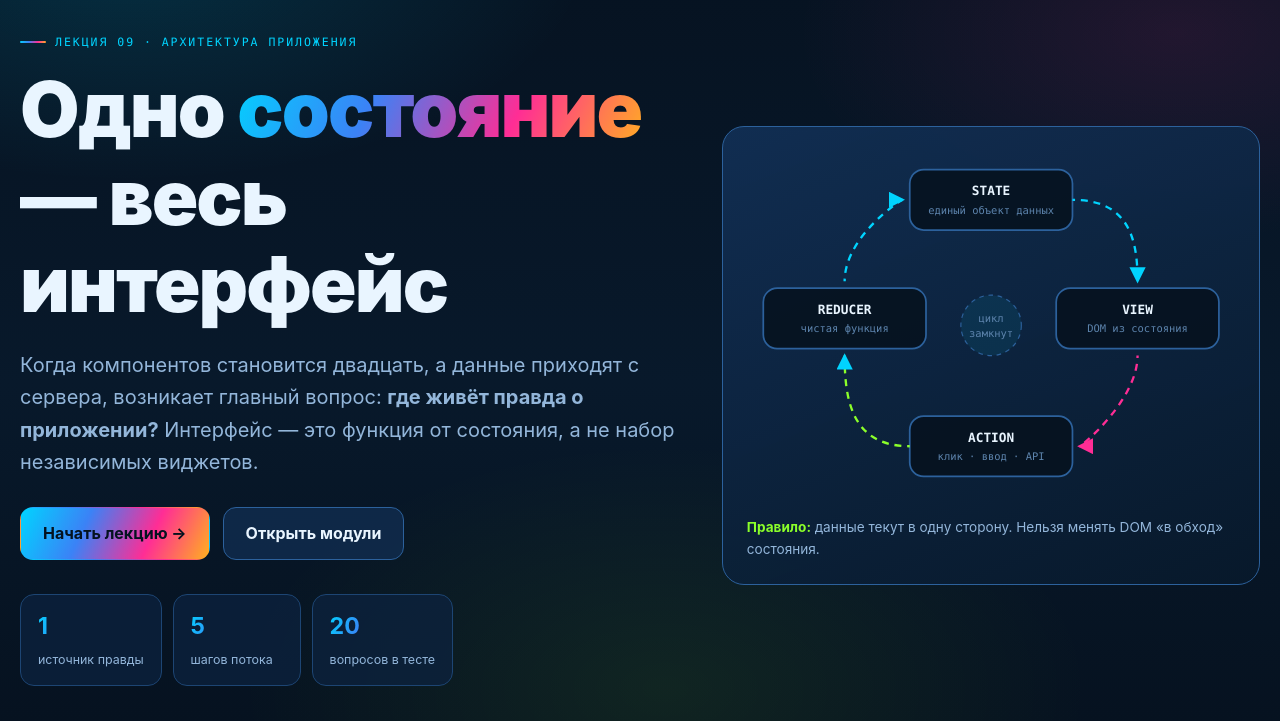
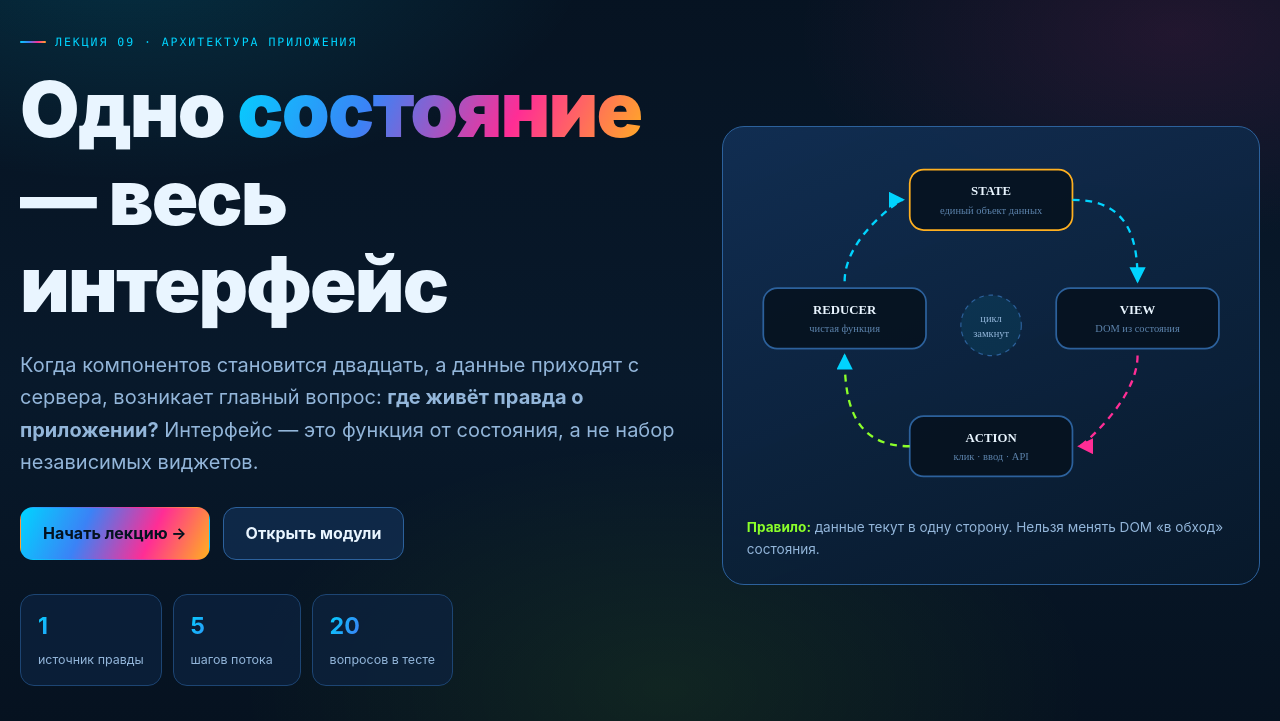
Before and after one commit to MunkuevaBaira/site09, a plain HTML site: page index.html in a window 1280 px wide. Shown: the part 79-800 px from the top of the page. Drawn offline with Linux system fonts and the light colour scheme.

Commit message:
Update index.html

```diff
--- a/index.html
+++ b/index.html
@@ -79,19 +79,6 @@ h3{font-size:1.16rem;font-weight:750}
 .stat{background:rgba(13,35,64,.72);border:1px solid var(--line);border-radius:var(--r-md);padding:13px 17px;min-width:128px}
 .stat b{display:block;font-size:1.45rem;background:var(--grad);-webkit-background-clip:text;background-clip:text;color:transparent}
 .stat span{font-size:.78rem;color:var(--muted)}
-.diagram{background:linear-gradient(158deg,rgba(18,48,85,.92),rgba(8,25,43,.94));border:1px solid var(--line2);border-radius:var(--r-lg);padding:24px}
-.diagram svg{width:100%;height:auto;display:block}
-.dnode{fill:rgba(6,18,32,.9);stroke:var(--line2);stroke-width:1.5;cursor:pointer;transition:.2s}
-.dnode:hover{stroke:var(--amber)}
-.dnode.active{stroke:var(--amber);fill:rgba(255,176,32,.13);filter:drop-shadow(0 0 8px rgba(255,176,32,.5))}
-.dlabel{fill:var(--text);font-family:var(--mono);font-size:11px;font-weight:700;pointer-events:none}
-.dsub{fill:var(--dim);font-family:var(--mono);font-size:9px;pointer-events:none}
-.dpath{fill:none;stroke:var(--trace);stroke-width:2;stroke-dasharray:6 5;animation:dash 1.6s linear infinite;transition:.2s}
-.dpath.m{stroke:var(--magenta)}.dpath.l{stroke:var(--lime)}
-.dpath.hot{stroke-width:3;stroke-dasharray:4 4;animation:dash .8s linear infinite}
-@keyframes dash{to{stroke-dashoffset:-22}}
-.hero-note{margin-top:17px;font-size:.85rem;color:var(--muted)}
-.hero-note b{color:var(--lime)}
 .state-lab{display:grid;grid-template-columns:.95fr 1.05fr;gap:20px;align-items:start}
 .counter-stage{min-height:230px;border-radius:var(--r-md);border:1px dashed var(--line2);display:grid;place-items:center;padding:24px}
 .counter-val{font-size:4.4rem;font-weight:900;background:var(--grad);-webkit-background-clip:text;background-clip:text;color:transparent;line-height:1;transition:transform .18s}
@@ -118,7 +105,7 @@ pre.code{padding:16px;font-size:.76rem;line-height:1.72;color:#cfe6ff;overflow:a
 .switch input:checked + i{background:linear-gradient(115deg,var(--trace),var(--magenta));border-color:transparent}
 .switch input:checked + i::after{left:21px;background:#fff}
 
-/* ===== НОВЫЕ СТИЛИ ДЛЯ АКТИВНОСТИ И ПРОГРЕССА ===== */
+/* СТИЛИ ДЛЯ АКТИВНОСТИ */
 .activity-layout{display:grid;grid-template-columns:1fr;gap:24px}
 .chart-card{background:linear-gradient(158deg,rgba(18,48,85,.76),rgba(10,26,46,.86));border:1px solid var(--line);border-radius:var(--r-lg);padding:24px}
 .chart-head{display:flex;justify-content:space-between;align-items:center;gap:16px;margin-bottom:20px;flex-wrap:wrap}
@@ -159,7 +146,6 @@ pre.code{padding:16px;font-size:.76rem;line-height:1.72;color:#cfe6ff;overflow:a
   .progress-row{flex-direction:column;align-items:stretch}
   .progress-circle-wrap{margin:0 auto}
 }
-/* ===== /НОВЫЕ СТИЛИ ===== */
 
 .modules-layout{display:grid;grid-template-columns:280px 1fr;gap:18px;align-items:start}
 .modules-side{position:sticky;top:calc(var(--nav-h) + 18px)}
@@ -278,30 +264,30 @@ footer{border-top:1px solid var(--line);padding:42px 0 58px;background:rgba(6,18
         <div class="stat"><b>20</b><span>вопросов в тесте</span></div>
       </div>
     </div>
-    <div class="diagram">
-      <svg viewBox="0 0 420 300" role="img" aria-label="Схема потока">
+    <div class="diagram" style="background:linear-gradient(158deg,rgba(18,48,85,.92),rgba(8,25,43,.94));border:1px solid var(--line2);border-radius:var(--r-lg);padding:24px;">
+      <svg viewBox="0 0 420 300" role="img" aria-label="Схема потока" style="width:100%;height:auto;display:block;">
         <defs><marker id="ar" markerWidth="7" markerHeight="7" refX="6" refY="3.5" orient="auto"><path d="M0,0 L7,3.5 L0,7 z" fill="#00d4ff"/></marker><marker id="arm" markerWidth="7" markerHeight="7" refX="6" refY="3.5" orient="auto"><path d="M0,0 L7,3.5 L0,7 z" fill="#ff2d95"/></marker></defs>
-        <rect class="dnode hot" x="140" y="16" width="140" height="52" rx="12"/>
-        <text class="dlabel" x="210" y="38" text-anchor="middle">STATE</text>
-        <text class="dsub" x="210" y="54" text-anchor="middle">единый объект данных</text>
-        <rect class="dnode" x="266" y="118" width="140" height="52" rx="12"/>
-        <text class="dlabel" x="336" y="140" text-anchor="middle">VIEW</text>
-        <text class="dsub" x="336" y="156" text-anchor="middle">DOM из состояния</text>
-        <rect class="dnode" x="140" y="228" width="140" height="52" rx="12"/>
-        <text class="dlabel" x="210" y="250" text-anchor="middle">ACTION</text>
-        <text class="dsub" x="210" y="266" text-anchor="middle">клик · ввод · API</text>
-        <rect class="dnode" x="14" y="118" width="140" height="52" rx="12"/>
-        <text class="dlabel" x="84" y="140" text-anchor="middle">REDUCER</text>
-        <text class="dsub" x="84" y="156" text-anchor="middle">чистая функция</text>
-        <path class="dpath" d="M280 42 C330 42 336 78 336 112" marker-end="url(#ar)"/>
-        <path class="dpath m" d="M336 176 C336 214 288 254 286 254" marker-end="url(#arm)"/>
-        <path class="dpath l" d="M140 254 C90 254 84 214 84 176" marker-end="url(#ar)"/>
-        <path class="dpath" d="M84 112 C84 74 132 42 134 42" marker-end="url(#ar)"/>
+        <rect class="dnode hot" x="140" y="16" width="140" height="52" rx="12" fill="rgba(6,18,32,.9)" stroke="#ffb020" stroke-width="1.5"/>
+        <text class="dlabel" x="210" y="38" text-anchor="middle" fill="#e9f5ff" font-family="JetBrains Mono" font-size="11" font-weight="700">STATE</text>
+        <text class="dsub" x="210" y="54" text-anchor="middle" fill="#5d84ad" font-family="JetBrains Mono" font-size="9">единый объект данных</text>
+        <rect class="dnode" x="266" y="118" width="140" height="52" rx="12" fill="rgba(6,18,32,.9)" stroke="#2c619c" stroke-width="1.5"/>
+        <text class="dlabel" x="336" y="140" text-anchor="middle" fill="#e9f5ff" font-family="JetBrains Mono" font-size="11" font-weight="700">VIEW</text>
+        <text class="dsub" x="336" y="156" text-anchor="middle" fill="#5d84ad" font-family="JetBrains Mono" font-size="9">DOM из состояния</text>
+        <rect class="dnode" x="140" y="228" width="140" height="52" rx="12" fill="rgba(6,18,32,.9)" stroke="#2c619c" stroke-width="1.5"/>
+        <text class="dlabel" x="210" y="250" text-anchor="middle" fill="#e9f5ff" font-family="JetBrains Mono" font-size="11" font-weight="700">ACTION</text>
+        <text class="dsub" x="210" y="266" text-anchor="middle" fill="#5d84ad" font-family="JetBrains Mono" font-size="9">клик · ввод · API</text>
+        <rect class="dnode" x="14" y="118" width="140" height="52" rx="12" fill="rgba(6,18,32,.9)" stroke="#2c619c" stroke-width="1.5"/>
+        <text class="dlabel" x="84" y="140" text-anchor="middle" fill="#e9f5ff" font-family="JetBrains Mono" font-size="11" font-weight="700">REDUCER</text>
+        <text class="dsub" x="84" y="156" text-anchor="middle" fill="#5d84ad" font-family="JetBrains Mono" font-size="9">чистая функция</text>
+        <path class="dpath" d="M280 42 C330 42 336 78 336 112" fill="none" stroke="#00d4ff" stroke-width="2" stroke-dasharray="6 5" marker-end="url(#ar)"/>
+        <path class="dpath m" d="M336 176 C336 214 288 254 286 254" fill="none" stroke="#ff2d95" stroke-width="2" stroke-dasharray="6 5" marker-end="url(#arm)"/>
+        <path class="dpath l" d="M140 254 C90 254 84 214 84 176" fill="none" stroke="#8bff2a" stroke-width="2" stroke-dasharray="6 5" marker-end="url(#ar)"/>
+        <path class="dpath" d="M84 112 C84 74 132 42 134 42" fill="none" stroke="#00d4ff" stroke-width="2" stroke-dasharray="6 5" marker-end="url(#ar)"/>
         <circle cx="210" cy="150" r="26" fill="rgba(0,212,255,.08)" stroke="#2c619c" stroke-dasharray="4 4"/>
-        <text class="dsub" x="210" y="147" text-anchor="middle" fill="#93b6da">цикл</text>
-        <text class="dsub" x="210" y="160" text-anchor="middle" fill="#93b6da">замкнут</text>
+        <text class="dsub" x="210" y="147" text-anchor="middle" fill="#93b6da" font-family="JetBrains Mono" font-size="9">цикл</text>
+        <text class="dsub" x="210" y="160" text-anchor="middle" fill="#93b6da" font-family="JetBrains Mono" font-size="9">замкнут</text>
       </svg>
-      <p class="hero-note"><b>Правило:</b> данные текут в одну сторону. Нельзя менять DOM «в обход» состояния.</p>
+      <p style="margin-top:17px;font-size:.85rem;color:#93b6da;"><b style="color:#8bff2a">Правило:</b> данные текут в одну сторону. Нельзя менять DOM «в обход» состояния.</p>
     </div>
   </div>
 </section>
@@ -349,7 +335,6 @@ footer{border-top:1px solid var(--line);padding:42px 0 58px;background:rgba(6,18
   </div>
 </section>
 
-<!-- СЕКЦИЯ: АКТИВНОСТЬ И ПРОГРЕСС -->
 <section id="activity">
   <div class="wrap">
     <div class="head">
@@ -359,7 +344,6 @@ footer{border-top:1px solid var(--line);padding:42px 0 58px;background:rgba(6,18
     </div>
 
     <div class="activity-layout">
-      <!-- ГРАФИК -->
       <div class="chart-card">
         <div class="chart-head">
           <div class="chart-title">Динамика прочтения лекций</div>
@@ -394,7 +378,6 @@ footer{border-top:1px solid var(--line);padding:42px 0 58px;background:rgba(6,18
         </div>
       </div>
 
-      <!-- КРУГОВОЙ ПРОГРЕСС + ПОЛОСЫ -->
       <div class="progress-circle-card">
         <div class="progress-row">
           <div class="progress-circle-wrap">
@@ -546,9 +529,6 @@ footer{border-top:1px solid var(--line);padding:42px 0 58px;background:rgba(6,18
 <script>
 'use strict';
 
-/* =========================================================
-   ДАННЫЕ КУРСА (ЛЕКЦИИ И ЛАБЫ)
-   ========================================================= */
 const LECTURES = [
   { id:'L1', title:'Модуль 1. Как устроена веб-разработка', badge:'Основы',
     video:'<iframe src="https://vk.ru/video_ext.php?oid=-206078025&id=456241896&hash=f0fbe102e109c896&hd=3" width="1280" height="720" allow="autoplay; encrypted-media; fullscreen; picture-in-picture; screen-wake-lock;" frameborder="0" allowfullscreen></iframe>',
@@ -727,7 +707,6 @@ function toast(msg){
   clearTimeout(toast.t); toast.t = setTimeout(()=>t.classList.remove('show'), 2500);
 }
 
-// Навигация
 const burger = $('#burger'), navLinks = $('#navLinks');
 burger.addEventListener('click', ()=>{
   const open = navLinks.classList.toggle('open');
@@ -746,7 +725,6 @@ window.addEventListener('scroll', ()=>{
 });
 $('#toTop').addEventListener('click', ()=>window.scrollTo({top:0,behavior:'smooth'}));
 
-// Счётчик
 const store = { state:{value:0,step:1}, renders:0 };
 function renderCounter(pulse=false){
   store.renders++;
@@ -772,9 +750,6 @@ $('#cStep').oninput = e=>{ store.state.step=+e.target.value; $('#cStepVal').text
 $('#cSpeed').oninput = e=>{ $('#cSpeedVal').textContent=e.target.value; };
 renderCounter();
 
-/* =========================================================
-   АКТИВНОСТЬ И ПРОГРЕСС: график + круговая диаграмма
-   ========================================================= */
 function getTimestamps(){
   const stamps = [];
   const allLessons = LECTURES.flatMap(m=>m.lessons);
@@ -892,15 +867,6 @@ function renderActivity(){
     xLabels.appendChild(txt);
   }
 
-  const pathPoints = [];
-  pathPoints.push({x: padL, y: padT + chartH});
-
-  let prevCum = 0;
-  const stepPts = [{t: minT, v: 0}];
-  hours.forEach(h => {
-    stepPts.push({t: h, v: buckets[h]});
-  });
-
   let curVal = 0;
   const pathData = [];
   let lastX = padL, lastY = padT + chartH - (0/ySteps)*chartH;
@@ -936,7 +902,6 @@ function renderActivity(){
 
 renderActivity();
 
-// Модули — аккордеон
 const modulesAccordion = $('#modulesAccordion');
 let openModuleId = LECTURES[0].id;
 
```
